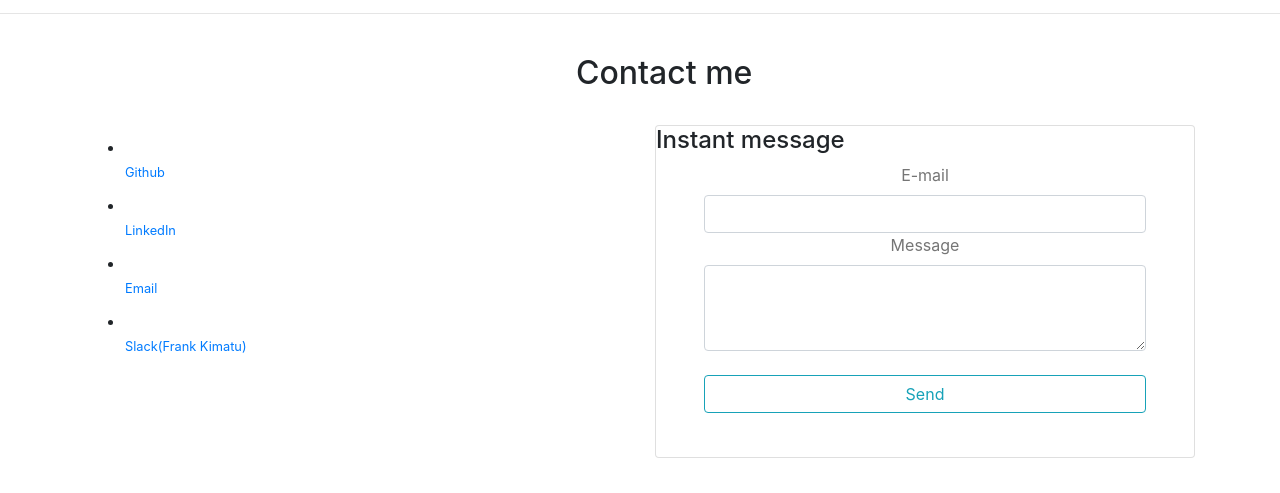
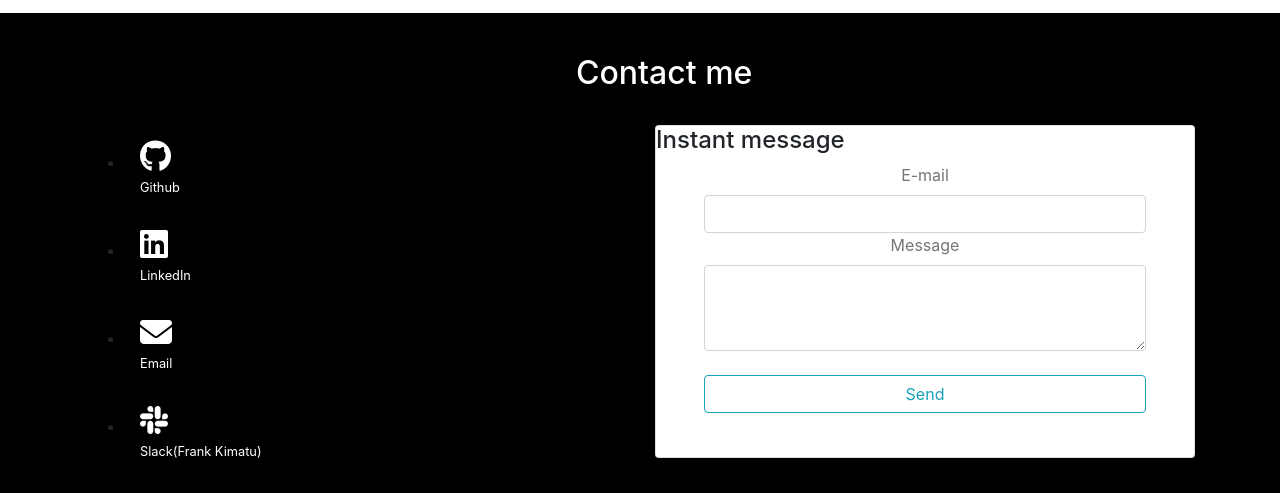
Before and after one commit to Franklin-Kimatu/portfolio, a plain HTML site: page index.html in a window 1280 px wide. Shown: the part 1065-1558 px from the top of the page. Before the commit the page ends 1523 px from the top, so only its background shows below. Drawn offline with nearby package versions, Linux system fonts and the light colour scheme.

```diff
--- a/css/portfolio.css
+++ b/css/portfolio.css
@@ -1,6 +1,6 @@
 h1 {
     color:white;
-    margin-top: 18%;
+    margin-top: 20%;
     font-size: 55px;
 }
 #one {
@@ -20,7 +20,7 @@
 }
 .one {
     color: white;
-    margin-top: 37%;
+    margin-top: 35%;
     margin-left: 33%;
 }
 .floater {
@@ -43,3 +43,30 @@
 ul li{
     text-decoration: none;
 }
+.five{
+    margin-left :40%;
+}
+
+ul{
+    /* display: flex; */
+    align-items: flex-end;
+    flex-direction: row;
+  justify-content: center;
+
+}
+ul > li{
+    text-decoration: none;
+}
+li{
+    text-decoration:none;
+    padding: 15px;
+}
+#four {
+    background: black;
+}
+#four h2{
+    color: white;
+}
+small{
+    color: white;
+}
```
